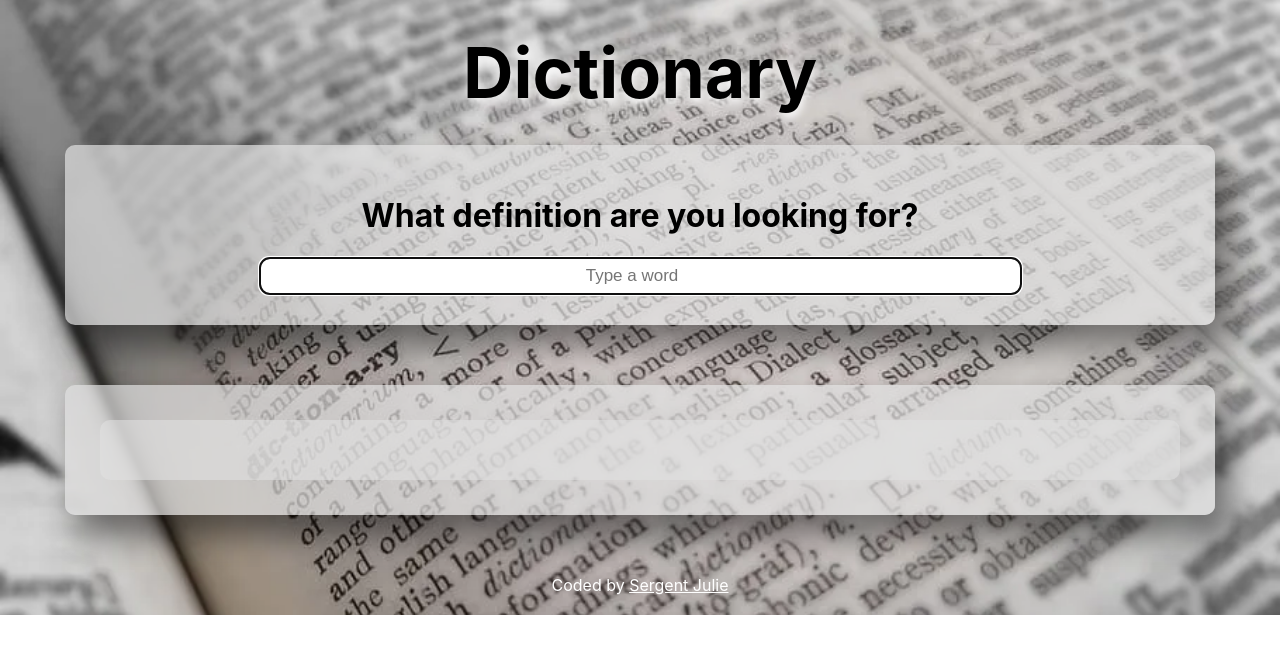
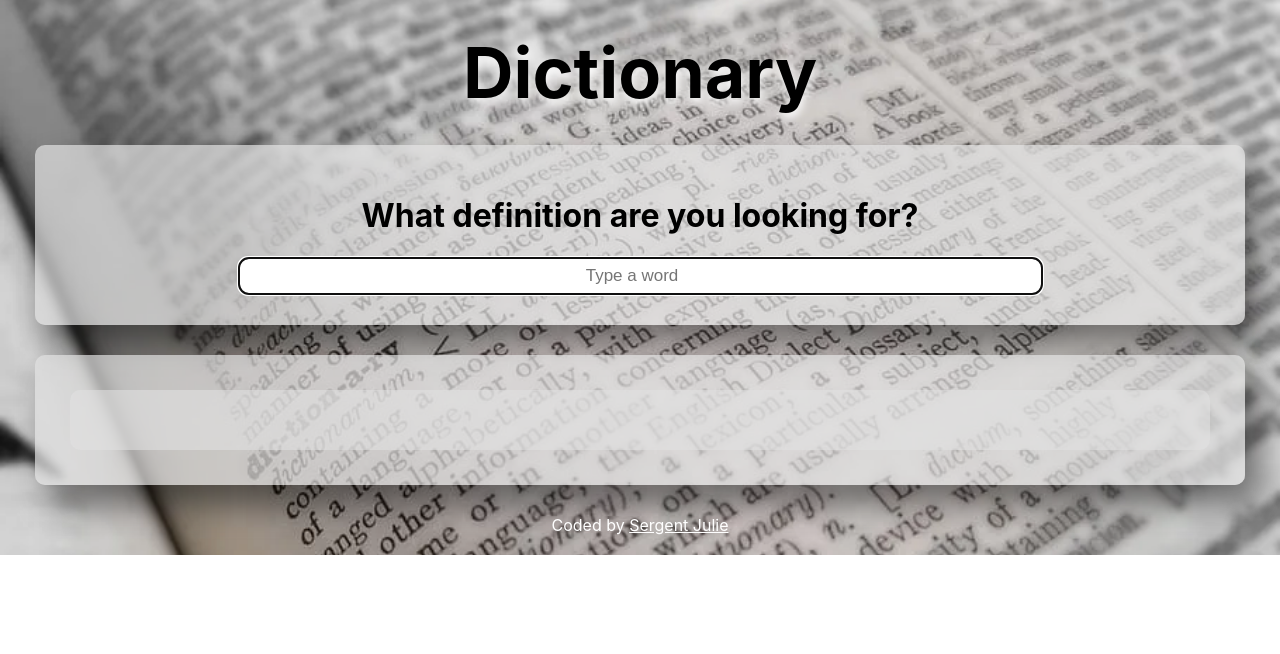
Before and after one commit to Kumaguro3/dictionary-project-react, a React (Create React App) app: page / in a window 1280 px wide. Shown: the top 654 px of the page. Built offline with nearby package versions, Linux system fonts and the light colour scheme; no server answers.

Commit message:
Changed the final margin of results-container
Will allow a clearer reading on smaller devices

```diff
--- a/src/Dictionary.css
+++ b/src/Dictionary.css
@@ -43,7 +43,7 @@ input::placeholder {
   justify-content: center;
   text-align: center;
   padding: 30px;
-  margin: 30px 60px 30px 60px;
+  margin: 30px 30px 30px 30px;
   border-radius: 10px;
   box-shadow: 14px 19px 31px 2px rgba(0, 0, 0, 0.45);
   background-color: rgba(224, 224, 224, 0.7);
--- a/src/Phonetic.css
+++ b/src/Phonetic.css
@@ -1,6 +1,6 @@
 @media only screen and (max-width: 1280px) {
   .container-results {
-    margin: 60px;
+    margin: 30px;
     padding: 5px;
   }
 }
--- a/src/Photos.css
+++ b/src/Photos.css
@@ -1,7 +1,6 @@
 .Photos img {
   border-radius: 10px;
-
-  margin-bottom: 10px;
-  width: 50%;
-  display: flex;
+  margin-bottom: 20px;
+  width: 100%;
+  display: inline;
 }
```
